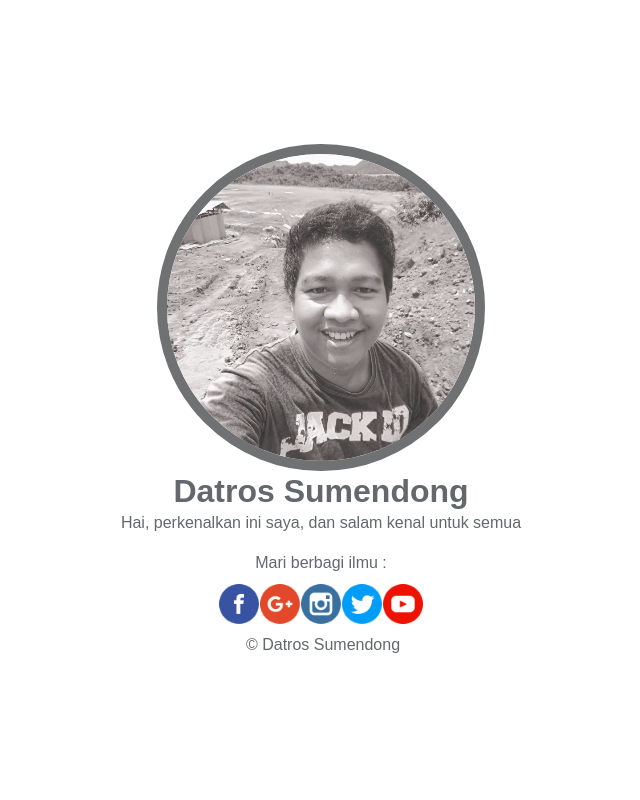
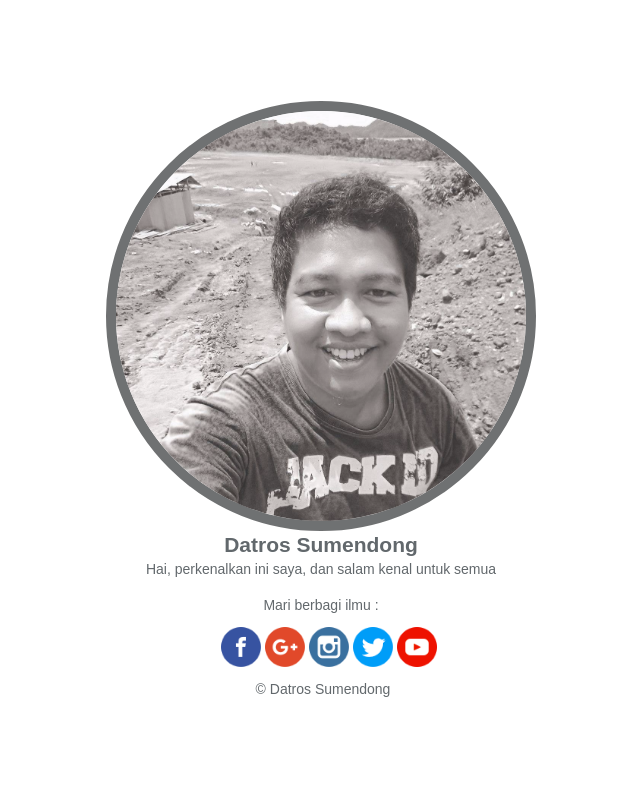
Before and after one commit to datrosumendong/datros.github.io, a PHP site: page / in a window 1280 px wide. Shown: the whole page, without its empty margins (319-959 px from the left). Run offline with PHP 8.4, Linux system fonts and the light colour scheme.

Commit message:
Secikit penyesuaian

```diff
--- a/templates/style.css
+++ b/templates/style.css
@@ -2,6 +2,7 @@
   margin:0;
   padding:0;
   font-family:sans-serif;
+  font-size:14px;
 }
 
 body{
@@ -14,6 +15,7 @@ body{
 
 #center{
   width:80%;
+  max-width:100%;
   display:flex;
   flex-direction:column;
   justify-content:center;
@@ -26,7 +28,7 @@ body{
 }
 
 #center>img{
-  width:30%;
+  width:40%;
   border-radius:50%;
   margin:0 auto;
   border:10px solid rgb(76, 78, 79);
@@ -41,10 +43,15 @@ body{
 
 #center h1, p{
   width:80%;
+  max-width:100%;
   margin:0 auto;
   padding:2px;
   text-align:center;
   color:rgb(98, 104, 108);
+}
+
+#center h1{
+  font-size:1.5em;
 }
 
 #center footer p{
@@ -63,4 +70,5 @@ body{
 
 #icon-sosmed img{
   width:40px;
+  margin:2px;
 }
```
